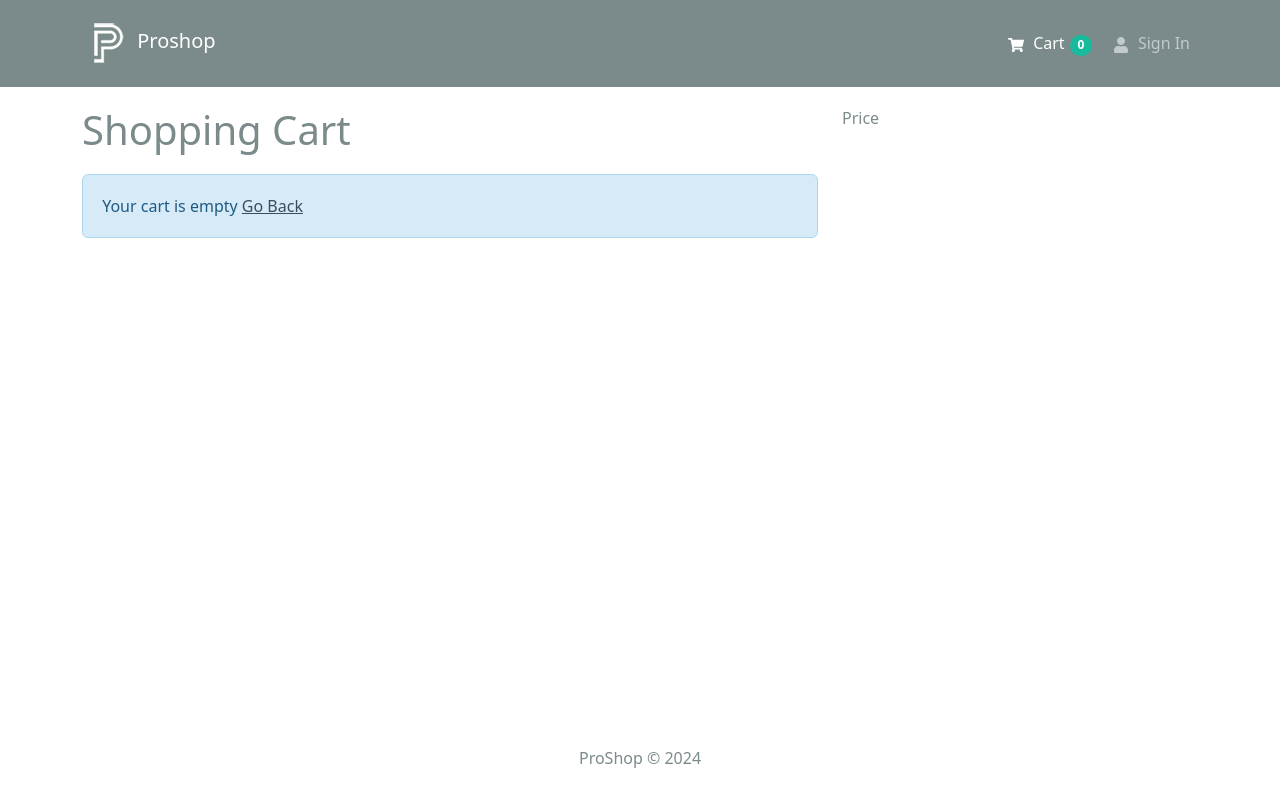
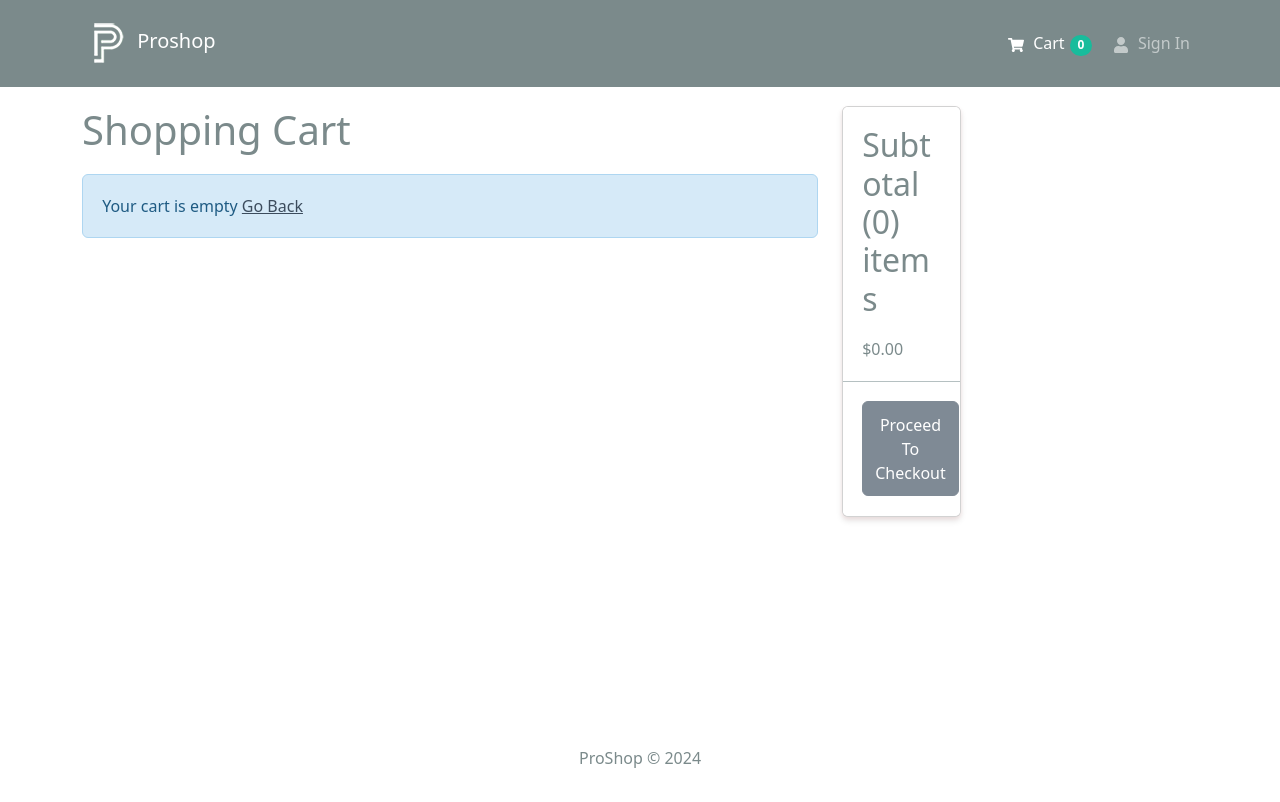
Before and after one commit to cmilliron/proshop, a React (Create React App) app in the folder frontend/: page /cart in a window 1280 px wide. Shown: the top 802 px of the page. Built offline with nearby package versions, Linux system fonts and the light colour scheme.

Commit message:
Add ability to edit cart quantity and add ability to delete Item from cart.

```diff
--- a/frontend/src/screens/CartScreen.jsx
+++ b/frontend/src/screens/CartScreen.jsx
@@ -1,6 +1,7 @@
 import React from "react";
 import { Link, useNavigate } from "react-router-dom";
 import { useDispatch, useSelector } from "react-redux";
+import { addToCart, removeFromCart } from "../slices/cartSlice";
 import {
   Row,
   Col,
@@ -8,7 +9,7 @@
   Image,
   Form,
   Button,
-  Cart,
+  Card,
 } from "react-bootstrap";
 import { FaTrash } from "react-icons/fa";
 import Message from "../components/Message";
@@ -16,9 +17,17 @@
 function CartScreen() {
   const navigate = useNavigate();
   const dispatch = useDispatch();
-
   const cart = useSelector((state) => state.cart);
   const { cartItems } = cart;
+
+  const addToCartHandler = async (product, qty) => {
+    dispatch(addToCart({ ...product, qty }));
+  };
+
+  const removeFromCartHandler = (id) => {
+    dispatch(removeFromCart(id));
+  };
+
   return (
     <Row>
       <Col md={8}>
@@ -28,10 +37,74 @@
             Your cart is empty <Link to="/">Go Back</Link>
           </Message>
         ) : (
-          <ListGroup variant="flush">Items</ListGroup>
+          <ListGroup variant="flush">
+            {cartItems.map((item) => (
+              <ListGroup.Item key={item._id}>
+                <Row>
+                  <Col md={2}>
+                    <Image src={item.image} alt={item.name} fluid rounded />
+                  </Col>
+                  <Col md={3}>
+                    <Link to={`/product/${item._id}`}>{item.name}</Link>
+                  </Col>
+                  <Col md={2}>${item.price}</Col>
+                  <Col md={2}>
+                    <Form.Control
+                      as="select"
+                      value={item.qty}
+                      onChange={(e) =>
+                        addToCartHandler(item, Number(e.target.value))
+                      }
+                    >
+                      {[...Array(item.countInStock).keys()].map((x) => (
+                        <option key={x + 1} value={x + 1}>
+                          {x + 1}
+                        </option>
+                      ))}
+                    </Form.Control>
+                  </Col>
+                  <Col md={2}>
+                    <Button
+                      type="button"
+                      variant="light"
+                      onClick={() => removeFromCartHandler(item._id)}
+                    >
+                      <FaTrash />
+                    </Button>
+                  </Col>
+                </Row>
+              </ListGroup.Item>
+            ))}
+          </ListGroup>
         )}
       </Col>
-      <Col md={4}>Price</Col>
+      <Col md={4}>
+        <Col md={4}>
+          <Card>
+            <ListGroup variant="flush">
+              <ListGroup.Item>
+                <h2>
+                  Subtotal ({cartItems.reduce((acc, item) => acc + item.qty, 0)}
+                  ) items
+                </h2>
+                $
+                {cartItems
+                  .reduce((acc, item) => acc + item.qty * item.price, 0)
+                  .toFixed(2)}
+              </ListGroup.Item>
+              <ListGroup.Item>
+                <Button
+                  type="button"
+                  className="btn-block"
+                  disabled={cartItems.length === 0}
+                >
+                  Proceed To Checkout
+                </Button>
+              </ListGroup.Item>
+            </ListGroup>
+          </Card>
+        </Col>
+      </Col>
     </Row>
   );
 }
--- a/frontend/src/slices/cartSlice.js
+++ b/frontend/src/slices/cartSlice.js
@@ -25,10 +25,18 @@
         // If not eists, add new item ot cartItems
         state.cartItems = [...state.cartItems, item];
       }
+      // Class says to have return updateCart(state);
+      return updateCart(state);
+    },
+    removeFromCart: (state, action) => {
+      // Filter out the item ot remove from the cart
+      state.cartItems = state.cartItems.filter((x) => x._id !== action.payload);
+
+      // Update the prices and save to storage
       return updateCart(state);
     },
   },
 });
 
 export default cartSlice.reducer;
-export const { addToCart } = cartSlice.actions;
+export const { addToCart, removeFromCart } = cartSlice.actions;
```
